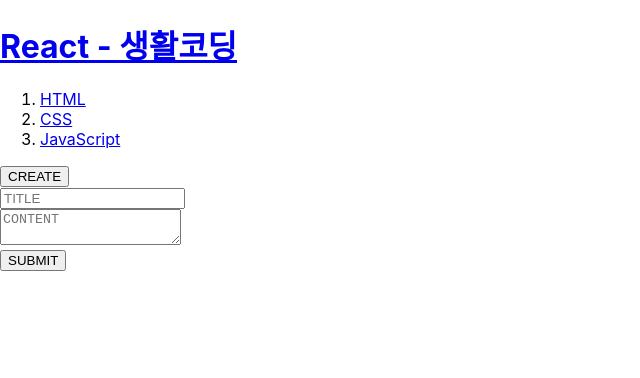
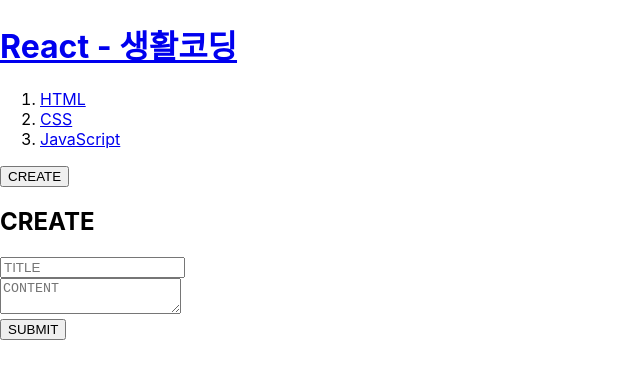
Before and after one commit to choijueun/React, a React (Create React App) app in the folder shcoding/: page / in a window 1280 px wide. Both pictures are taken after a click on the button "CREATE". Shown: the top 378 px of the page, without its empty margins (0-640 px from the left). Built offline with nearby package versions, Linux system fonts and the light colour scheme.

Commit message:
create component h2>

```diff
--- a/shcoding/src/components/views/Create/Create.js
+++ b/shcoding/src/components/views/Create/Create.js
@@ -2,6 +2,8 @@ import React from 'react'
 
 function Create() {
 return (
+    <>
+    <h2>CREATE</h2>
     <form id="create">
         <div>
             <input type="text" placeholder='TITLE'></input>
@@ -11,6 +13,7 @@ return (
         </div>
         <button className="submitBtn">SUBMIT</button>
     </form>
+    </>
     )
 }
 
```
